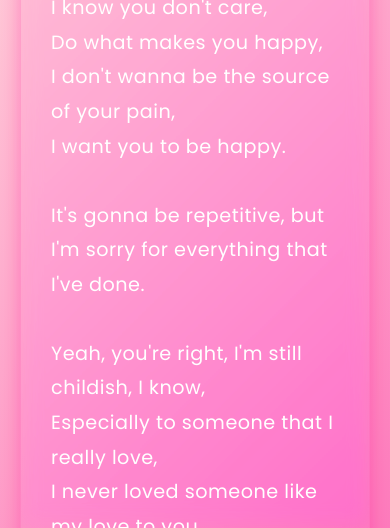
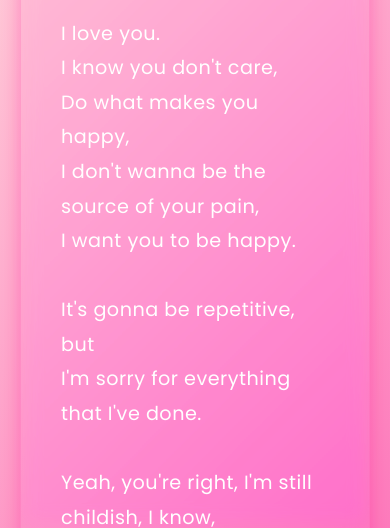
Before and after one commit to amalfblud/bday2, a plain HTML site: page index.html in a window 390 px wide. Shown: the part 316-844 px from the top of the page. Drawn offline with Linux system fonts and the light colour scheme.

Commit message:
cok cok cok

```diff
--- a/style.css
+++ b/style.css
@@ -116,7 +116,7 @@ body {
   /* Mobile Menu Styles (Pop-up version) */
   @media (max-width: 767px) {
     nav {
-      padding: 10px 20px;
+      padding: 20px;
       justify-content: flex-end; /* Push content to right */
     }
 
@@ -225,10 +225,10 @@ html {
     background: rgba(255, 105, 180, 0.1); /* Hot pink glass effect */
     backdrop-filter: blur(10px) saturate(150%);
     -webkit-backdrop-filter: blur(10px) saturate(150%);
-    padding: 30px;
+    padding: 90px 40px 30px;
     border-radius: 20px;
     max-width: 700px;
-    margin: 70px auto 30px;
+    margin: 70px auto;
     color: #fff;
     font-family: 'Poppins', sans-serif;
     font-size: 1.2rem;
@@ -239,7 +239,6 @@ html {
                 0 4px 16px rgba(255, 20, 147, 0.2);
     border: 1px solid rgba(255, 105, 180, 0.3);
     transition: transform 0.3s ease, box-shadow 0.3s ease;
-    scroll-margin-top: 80px;
 
     /* Animation */
     opacity: 0;
@@ -409,7 +408,7 @@ html {
 
 /* Ensure sections have proper scroll margin */
 #note, #game, #memories, #video {
-    scroll-margin-top: 80px;
+    scroll-margin-top: 70px;
   }
 
   /* Fallback for older browsers */
```
